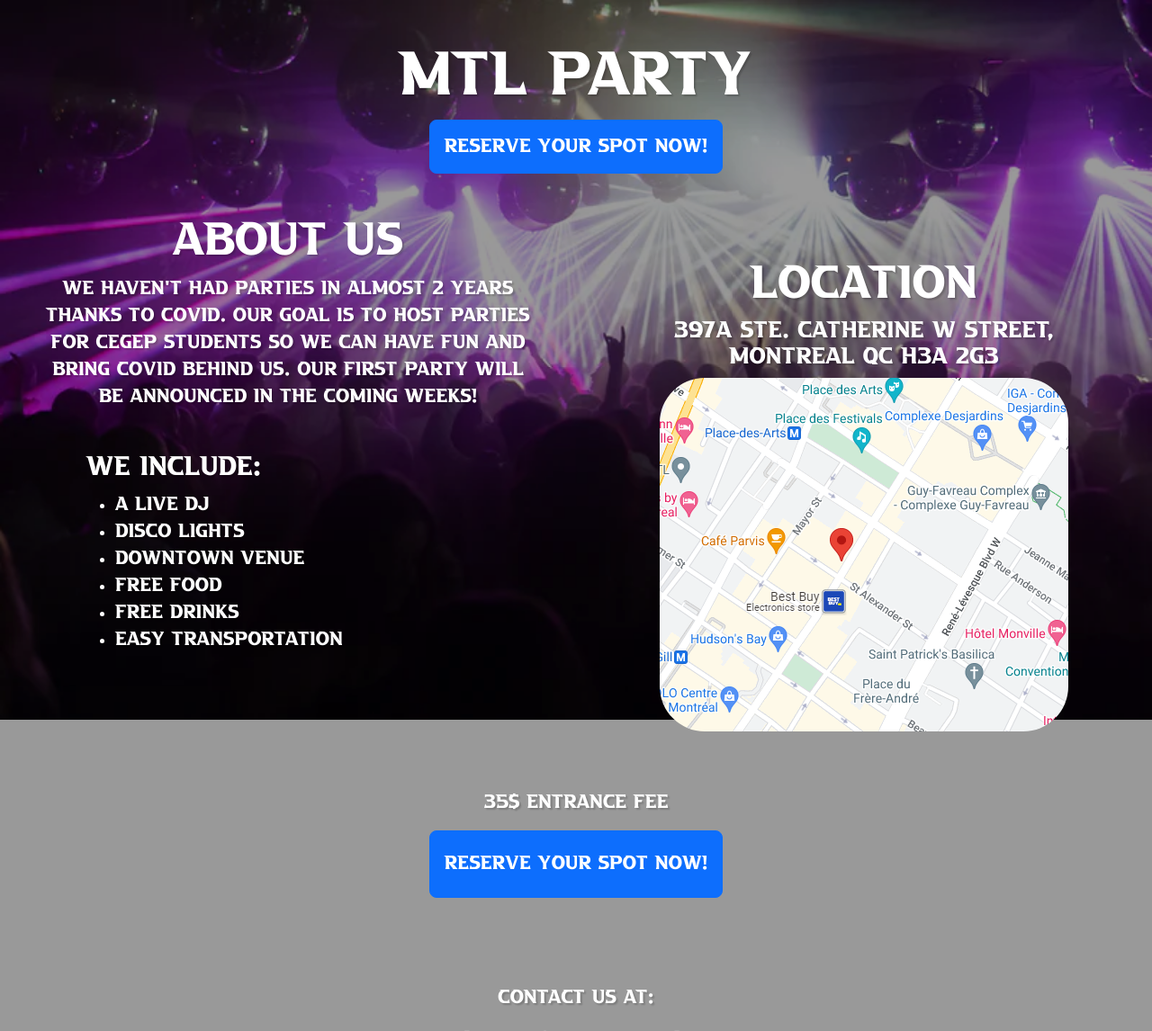
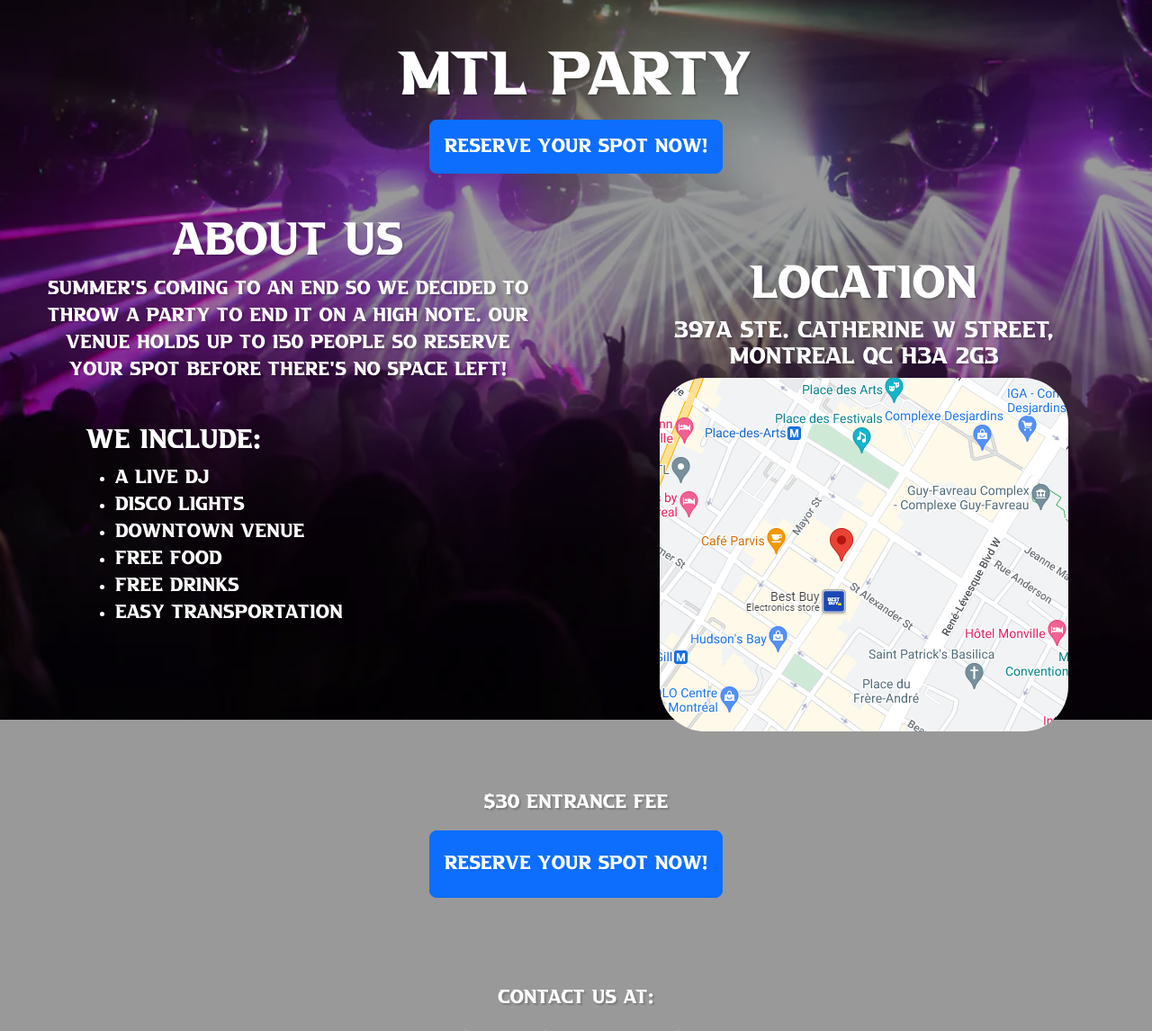
Before and after one commit to yanis-falaki/party-website, a Flask app: page / in a window 1280 px wide. Shown: the top 1146 px of the page at 90% size. Run offline with Flask 2, Linux system fonts and the light colour scheme; some libraries are stand-ins or nearby versions.

Commit message:
changed text, removed unused code

```diff
--- a/app.py
+++ b/app.py
@@ -6,10 +6,6 @@ app = Flask(__name__)
 def index():
     return render_template("index.html")
 
-@app.route("/reserve")
-def reserve():
-    return render_template("reserve.html")
-
 
 if __name__ == "__main__":
     app.run(host="0.0.0.0", port=5000)
--- a/templates/index.html
+++ b/templates/index.html
@@ -13,8 +13,8 @@
         <div class="row mt-5">
             <div class="col-lg-6 px-5">
                 <h2 class="text-center">About us</h2>
-                <p class="text-center ">We haven't had parties in almost 2 years thanks to covid. Our goal is to host parties for cegep students so we can have fun and bring
-                    covid behind us. Our first party will be announced in the coming weeks!
+                <p class="text-center ">Summer's coming to an end so we decided to throw a party to end it on a high note. Our venue holds
+                    up to 150 people so reserve your spot before there's no space left!
                 </p>
                 <h3 class="ms-5 mt-5">We include:</h3>
                 <ul class="ms-5">
@@ -32,7 +32,7 @@
                 <img class="img-fluid mx-auto d-block mb-5" style="border-radius: 50px;" src="static/media/map.png">
             </div>
             <div class="col-12 px-5 d-flex flex-column mt-3">
-                <p class="mx-auto">35$ entrance fee</p>
+                <p class="mx-auto">$30 entrance fee</p>
                 <button type="button" class="btn btn-primary btn-lg mb-5 mx-auto" style="height: 75px" onclick="checkout()">Reserve your spot now!</button>
                 <p class="mx-auto mt-5">contact us at:</p>
                 <p class="mx-auto">contact@mtlparty.com</p>
@@ -55,7 +55,7 @@
                 ],
                 mode: "payment",
                 successUrl: "https://youtube.com",
-                cancelUrl: "https://twitter.com"
+                cancelUrl: "https://mtlparty.info"
             }).then(function(result) {
                 alert(result);
             });
```
